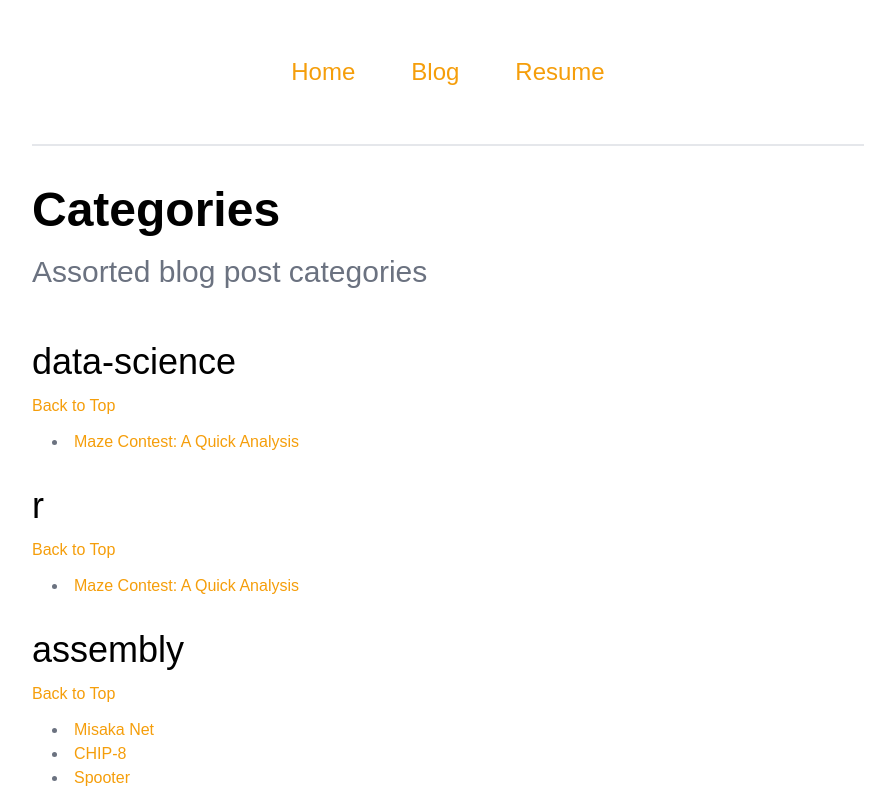
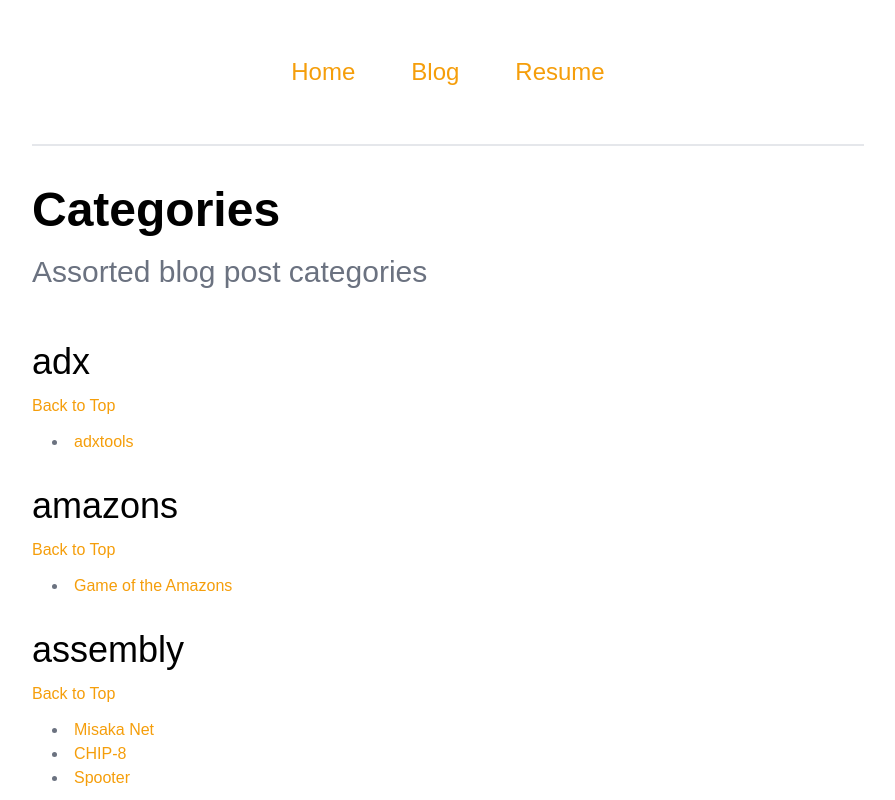
Before and after one commit to jasmaa/jasmaa.github.io, a Next.js app: page /categories in a window 1280 px wide. Shown: the top 800 px of the page, without its empty margins (192-1087 px from the left). Built offline with nearby package versions, Linux system fonts and the light colour scheme; what @tailwindcss/typography would draw is missing.

Commit message:
Sort post categories

```diff
--- a/pages/categories/index.js
+++ b/pages/categories/index.js
@@ -12,7 +12,7 @@ import { getAllPostCategories, getSortedPostsData } from '@lib/posts';
  *
  * @param {*} param0
  */
-export default function Categories({ categorizedPosts }) {
+export default function Categories({ categorizedPosts, categories }) {
   return (
     <>
       <Head>
@@ -32,7 +32,7 @@ export default function Categories({ categorizedPosts }) {
             <h2 className="text-gray-500 text-3xl mb-10">Assorted blog post categories</h2>
           </div>
           <div className="flex flex-col">
-            {Object.keys(categorizedPosts).map(category => (
+            {categories.map(category => (
               <div className="mb-5" key={category} id={category}>
                 <h2 className="text-4xl my-3">{category}</h2>
                 <a href="#top">Back to Top</a>
@@ -71,6 +71,7 @@ export function getStaticProps() {
   return {
     props: {
       categorizedPosts,
+      categories: Object.keys(categorizedPosts).sort(),
     }
   }
 }
```
